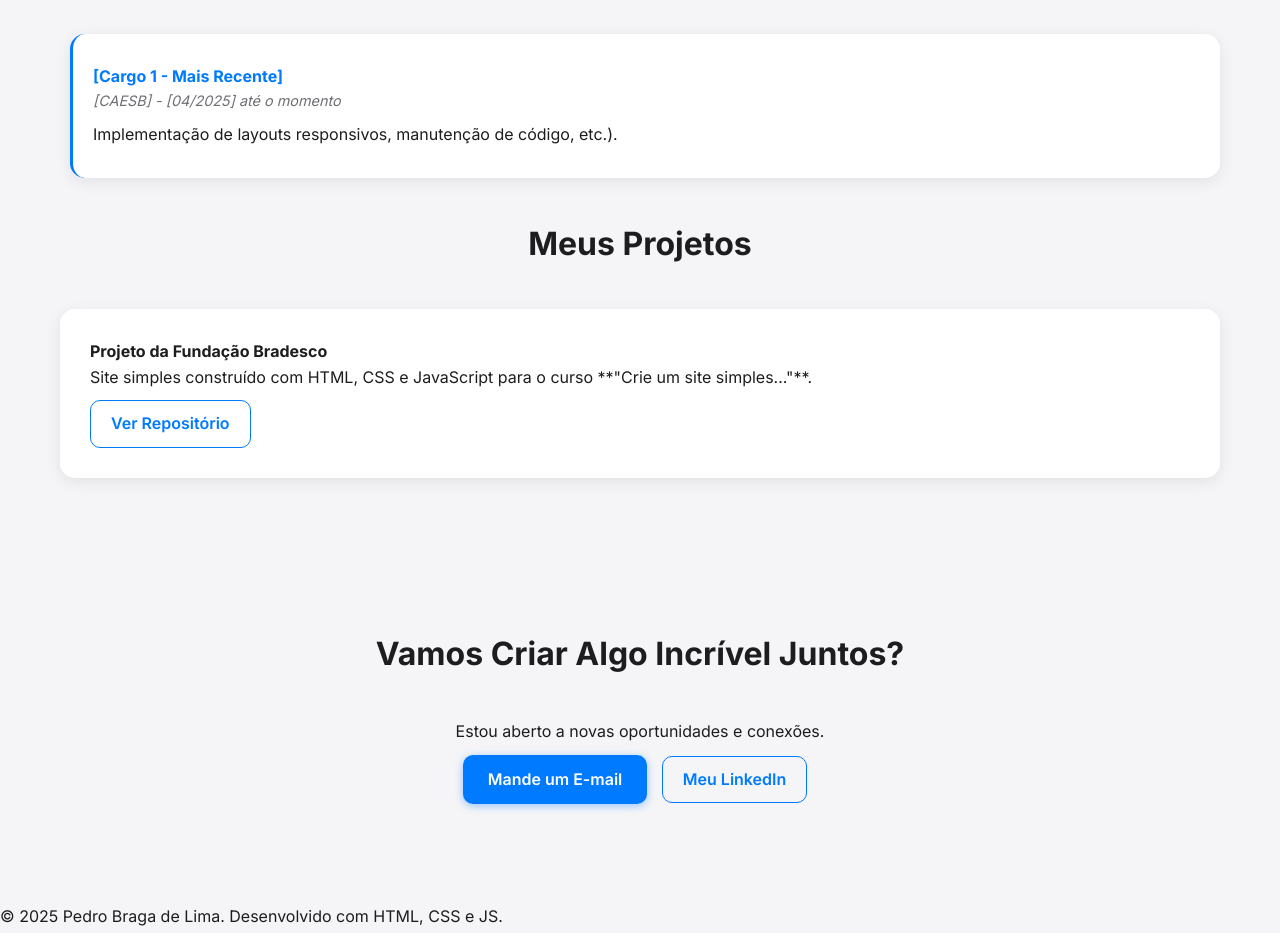
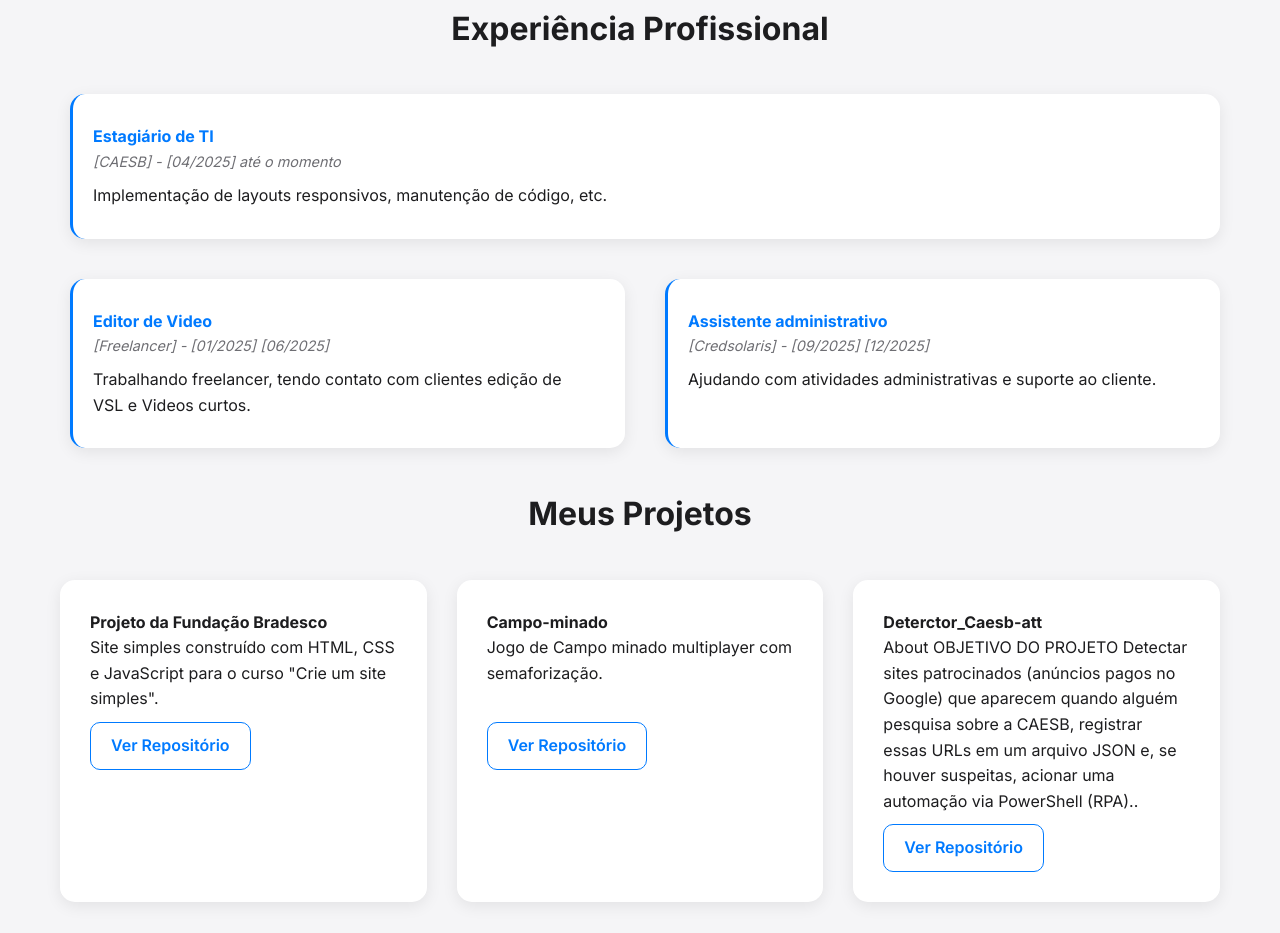
Before and after one commit to Blima-P/Projeto_bradesco, a plain HTML site: page index.html in a window 1280 px wide. Shown: the part 1018-1951 px from the top of the page. Drawn offline with Linux system fonts and the light colour scheme; files whose address does not match are found by name.

Commit message:
commit-d211025

```diff
--- a/index.html
+++ b/index.html
@@ -12,7 +12,7 @@
 </head>
 <body>
     <header class="navbar">
-        <div class="logo">Pedro Braga de Lima</div>
+        <div class="logo">Colocar alguma logo</div>
         <nav>
             <a href="#apresentacao" class="nav-button">Início</a>
             <a href="#sobre" class="nav-button">Sobre</a>
@@ -33,15 +33,20 @@
         <section id="sobre" class="content-section">
             <h3 class="section-title">Sobre Mim</h3>
             <div class="grid-container">
-                <p class="card fade-in-up">Minha formação e experiência me permitiram desenvolver um olhar atento para soluções de código limpo.</p>
+                <p class="card fade-in-up">Tenho 19 anos, Estou cursando Bacharelado em Engenharia de software na (UCB)
+                    <br>Estou sempre em busca de novos aprendizados e desafios na área de tecnologia.
+                    <br>Meu objetivo é crescer profissionalmente e contribuir para projetos inovadores.
+                    <br>Além disso, tenho interesse em mexer com IA futuramente.
+                </p>
                 <div class="card skills-list fade-in-up delay-1">
                     <h4>Habilidades Principais:</h4>
                     <ul>
-                        <li> m4an class="skill-tag">HTML5</span></li>
+                        <li> <span class="skill-tag">HTML5</span></li>
                         <li><span class="skill-tag">CSS3</span></li>
                         <li><span class="skill-tag">JavaScript</span></li>
                         <li><span class="skill-tag">GIT/GitHub</span></li>
                         <li><span class="skill-tag">MySQL</span></li>
+                        <li><span class="skill-tag">Java</span></li>
                     </ul>
                 </div>
             </div>
@@ -51,10 +56,22 @@
             <h3 class="section-title">Experiência Profissional</h3>
             <div class="grid-container">
                 <div class="card timeline-item fade-in-up">
-                    <h4>[Cargo 1 - Mais Recente]</h4>
+                    <h4>Estagiário de TI</h4>
                     <p class="company">[CAESB] - [04/2025] até o momento</p>
-                    <p>Implementação de layouts responsivos, manutenção de código, etc.).</p>
+                    <p>Implementação de layouts responsivos, manutenção de código, etc.</p>
                 </div>
+                </div>
+                 <div class="grid-container">
+                <div class="card timeline-item fade-in-up">
+                    <h4>Editor de Video</h4>
+                    <p class="company">[Freelancer] - [01/2025] [06/2025]</p>
+                    <p>Trabalhando freelancer, tendo contato com clientes edição de VSL e Videos curtos.</p>
+                </div>
+                 <div class="grid-container">
+                <div class="card timeline-item fade-in-up">
+                    <h4>Assistente administrativo</h4>
+                    <p class="company">[Credsolaris] - [09/2025] [12/2025]</p>
+                    <p>Ajudando com atividades administrativas e suporte ao cliente.</p>
                 </div>
         </section>
 
@@ -63,16 +80,29 @@
             <div class="grid-container projects">
                 <div class="project-card card fade-in-up">
                     <h4>Projeto da Fundação Bradesco</h4>
-                    <p>Site simples construído com HTML, CSS e JavaScript para o curso **"Crie um site simples..."**.</p>
-                    <a href="" target="_blank" class="cta-button secondary">Ver Repositório</a>
+                    <p>Site simples construído com HTML, CSS e JavaScript para o curso "Crie um site simples".</p>
+                    <a href="https://github.com/Blima-P/Projeto_bradesco.git" target="_blank" class="cta-button secondary">Ver Repositório</a>
+                </div>
+                 <div class="project-card card fade-in-up">
+                    <h4>Campo-minado</h4>
+                    <p>Jogo de Campo minado multiplayer com semaforização.</p>
+                    <br>
+                    <a href="https://github.com/Blima-P/Campo-minado.git" target="_blank" class="cta-button secondary">Ver Repositório</a>
+                </div>
+                 <div class="project-card card fade-in-up">
+                    <h4>Deterctor_Caesb-att</h4>
+                    <p>About
+OBJETIVO DO PROJETO Detectar sites patrocinados (anúncios pagos no Google) que aparecem quando alguém pesquisa sobre a CAESB, registrar essas URLs em um arquivo JSON e, se houver suspeitas, acionar uma automação via PowerShell (RPA)..</p>
+                    <a href="https://github.com/Blima-P/Deterctor_Caesb-att.git" target="_blank" class="cta-button secondary">Ver Repositório</a>
                 </div>
             </div>
+
         </section>
 
         <section id="contato" class="hero-section small-hero">
             <h3 class="section-title fade-in-up">Vamos Criar Algo Incrível Juntos?</h3>
             <p class="fade-in-up delay-1">Estou aberto a novas oportunidades e conexões.</p>
-            <a href="mailto:[SEU E-MAIL AQUI]" class="cta-button primary fade-in-up delay-2">Mande um E-mail</a>
+            <a href="mailto:Pbl0812@gmail.com" class="cta-button primary fade-in-up delay-2">Mande um E-mail</a>
             <a href="https://www.linkedin.com/in/pedro-braga-de-lima-633717303/" target="_blank" class="cta-button secondary fade-in-up delay-3">Meu LinkedIn</a>
         </section>
     </main>
```
